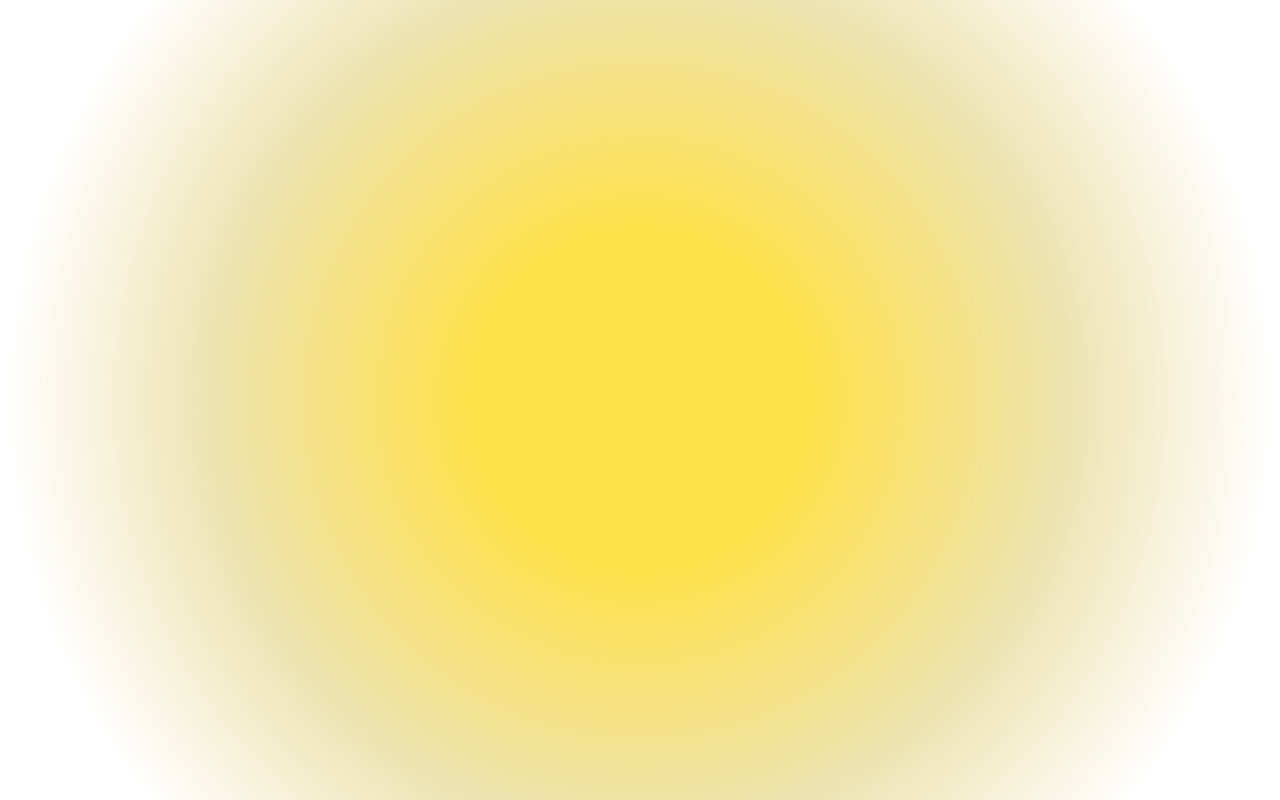
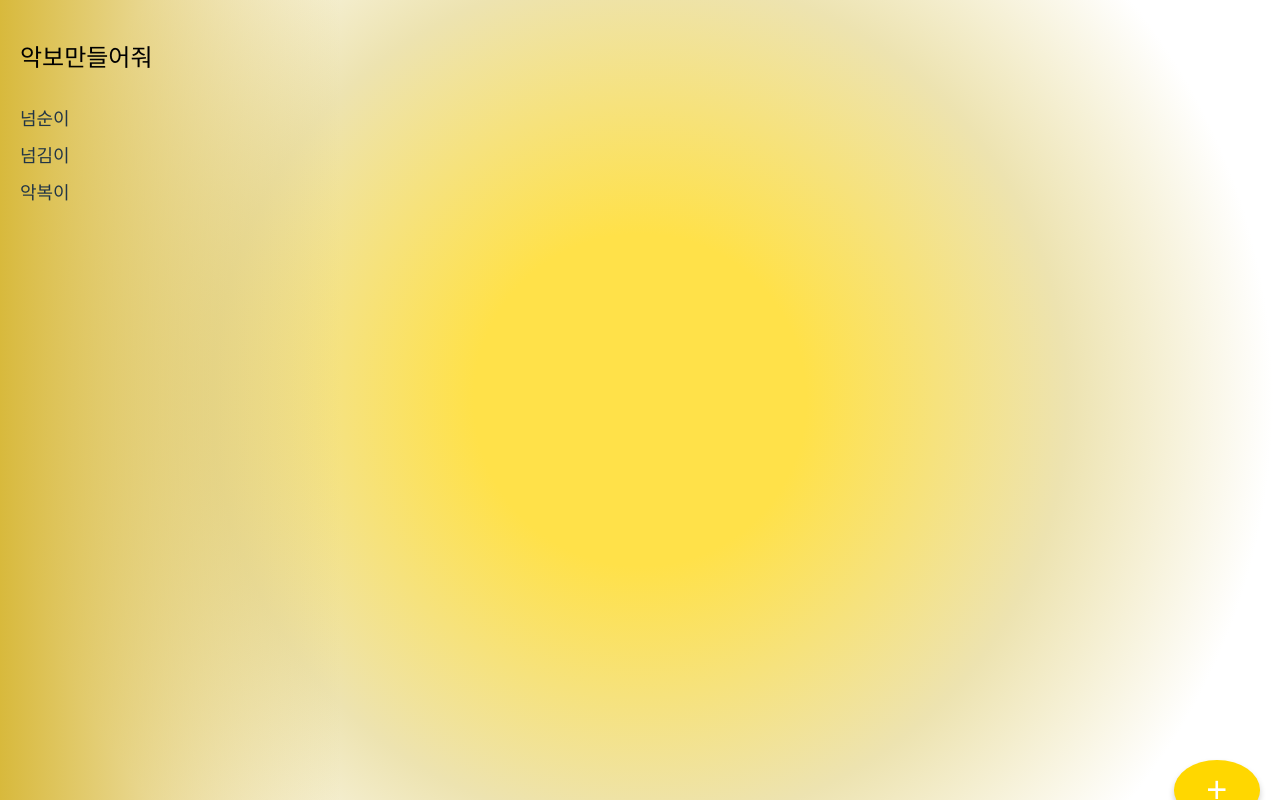
Before and after one commit to yoon0701/week3, a React (Vite) app: page /page3 in a window 1280 px wide. Before the commit this address had no page. Built offline with nearby package versions, Linux system fonts and the light colour scheme; a web font is replaced by a local one.

Commit message:
page3 first layout

```diff
--- a/src/App.jsx
+++ b/src/App.jsx
@@ -3,6 +3,7 @@ import { BrowserRouter as Router, Routes, Route, useNavigate } from "react-route
 import AppProvider from "./context/AppContext";
 import Page1 from "./pages/Page1";
 import Page2 from "./pages/Page2";
+import Page3 from "./pages/Page3";
 import "./App.css";
 
 const Home = () => {
@@ -30,6 +31,7 @@ const App = () => {
           <Route path="/" element={<Home />} /> {/* 로그인 페이지 */}
           <Route path="/page1" element={<Page1 />} /> {/* Page1 */}
           <Route path="/page2" element={<Page2 />} /> {/* Page2 */}
+          <Route path="/page3" element={<Page3 />} /> {/* Page3 */}
         </Routes>
       </Router>
     </AppProvider>
--- a/src/pages/Page1.jsx
+++ b/src/pages/Page1.jsx
@@ -54,6 +54,9 @@ const Page1 = () => {
           <li onClick={() => navigate("/page2")} style={{ cursor: "pointer" }}>
             넘김이
           </li>
+          <li onClick={() => navigate("/page3")} style={{ cursor: "pointer" }}>
+            악복이
+          </li>
         </ol>
       </div>
 
--- a/src/pages/Page2.jsx
+++ b/src/pages/Page2.jsx
@@ -37,6 +37,9 @@ const Page2 = () => {
             넘순이
           </li>
           <li style={{ cursor: "pointer" }}>넘김이</li>
+          <li onClick={() => navigate("/page3")} style={{ cursor: "pointer" }}>
+            악복이
+          </li>
         </ol>
       </div>
 
--- /dev/null
+++ b/src/pages/Page3.css
@@ -0,0 +1,101 @@
+/* 전체 레이아웃 */
+.page3-container {
+    display: flex;
+    flex-direction: row;
+    width: 100vw;
+    height: 100vh;
+    background: radial-gradient(circle, #ffe149 22%, #ede3b0 56.6%, #ffffff 83.9%);
+    overflow: hidden;
+  }
+
+  /* 좌측 사이드바 */
+  .sidebar {
+    width: 25%;
+    height: 100%;
+    background: linear-gradient(to right, #d8b93c, transparent);
+    padding: 20px;
+  }
+
+  .sidebar h2 {
+    font-size: 24px;
+    color: #000;
+  }
+
+  .sidebar ol {
+    list-style: none;
+    padding: 0;
+    margin: 0;
+  }
+
+  .sidebar li {
+    font-size: 18px;
+    margin: 10px 0;
+    cursor: pointer;
+  }
+
+  /* 메인 영역 */
+  .main-content {
+    width: 75%;
+    height: 100%;
+    display: flex;
+    justify-content: flex-end;
+    align-items: flex-end;
+    padding: 20px;
+  }
+
+  /* 팝업 버튼 */
+  .popup-button {
+    width: 60px;
+    height: 60px;
+    background-color: #ffd700;
+    border: none;
+    border-radius: 50%;
+    font-size: 36px;
+    color: #fff;
+    cursor: pointer;
+    display: flex;
+    justify-content: center;
+    align-items: center;
+  }
+
+  /* 팝업 오버레이 */
+  .popup-overlay {
+    position: fixed;
+    top: 0;
+    left: 0;
+    width: 100%;
+    height: 100%;
+    background: rgba(0, 0, 0, 0.5);
+    display: flex;
+    justify-content: center;
+    align-items: center;
+    z-index: 1000;
+  }
+
+  /* 팝업 콘텐츠 */
+  .popup-content {
+    width: 400px;
+    height: 200px;
+    background-color: #ffd700;
+    border-radius: 15px;
+    display: flex;
+    flex-direction: column;
+    justify-content: center;
+    align-items: center;
+    position: relative;
+  }
+
+  /* 팝업 닫기 버튼 */
+  .popup-close {
+    position: absolute;
+    top: 10px;
+    right: 10px;
+    width: 30px;
+    height: 30px;
+    background: #ff3333;
+    color: #fff;
+    border: none;
+    border-radius: 50%;
+    font-size: 18px;
+    cursor: pointer;
+  }
--- a/src/pages/Page3.jsx
+++ b/src/pages/Page3.jsx
@@ -0,0 +1,58 @@
+import React, { useState } from "react";
+import { useNavigate } from "react-router-dom";
+import "./Page3.css";
+
+const Page3 = () => {
+  const [isPopupOpen, setIsPopupOpen] = useState(false); // 팝업 상태
+  const navigate = useNavigate();
+
+  // 팝업 열기
+  const handleOpenPopup = () => {
+    setIsPopupOpen(true);
+  };
+
+  // 팝업 닫기
+  const handleClosePopup = () => {
+    setIsPopupOpen(false);
+  };
+
+  return (
+    <div className="page3-container">
+      {/* 좌측 사이드바 */}
+      <div className="sidebar">
+        <h2>악보만들어줘</h2>
+        <ol>
+          <li onClick={() => navigate("/page1")} style={{ cursor: "pointer" }}>
+            넘순이
+          </li>
+          <li onClick={() => navigate("/page2")} style={{ cursor: "pointer" }}>
+            넘김이
+          </li>
+          <li style={{ cursor: "pointer", fontWeight: "bold" }}>악복이</li>
+        </ol>
+      </div>
+
+      {/* 메인 영역 */}
+      <div className="main-content">
+        <button className="popup-button" onClick={handleOpenPopup}>
+          +
+        </button>
+      </div>
+
+      {/* 팝업 */}
+      {isPopupOpen && (
+        <div className="popup-overlay">
+          <div className="popup-content">
+            <button className="popup-close" onClick={handleClosePopup}>
+              X
+            </button>
+            <p>악보명: 입력하세요</p>
+            {/* 추가 입력 필드 및 동작 구현 가능 */}
+          </div>
+        </div>
+      )}
+    </div>
+  );
+};
+
+export default Page3;
```
